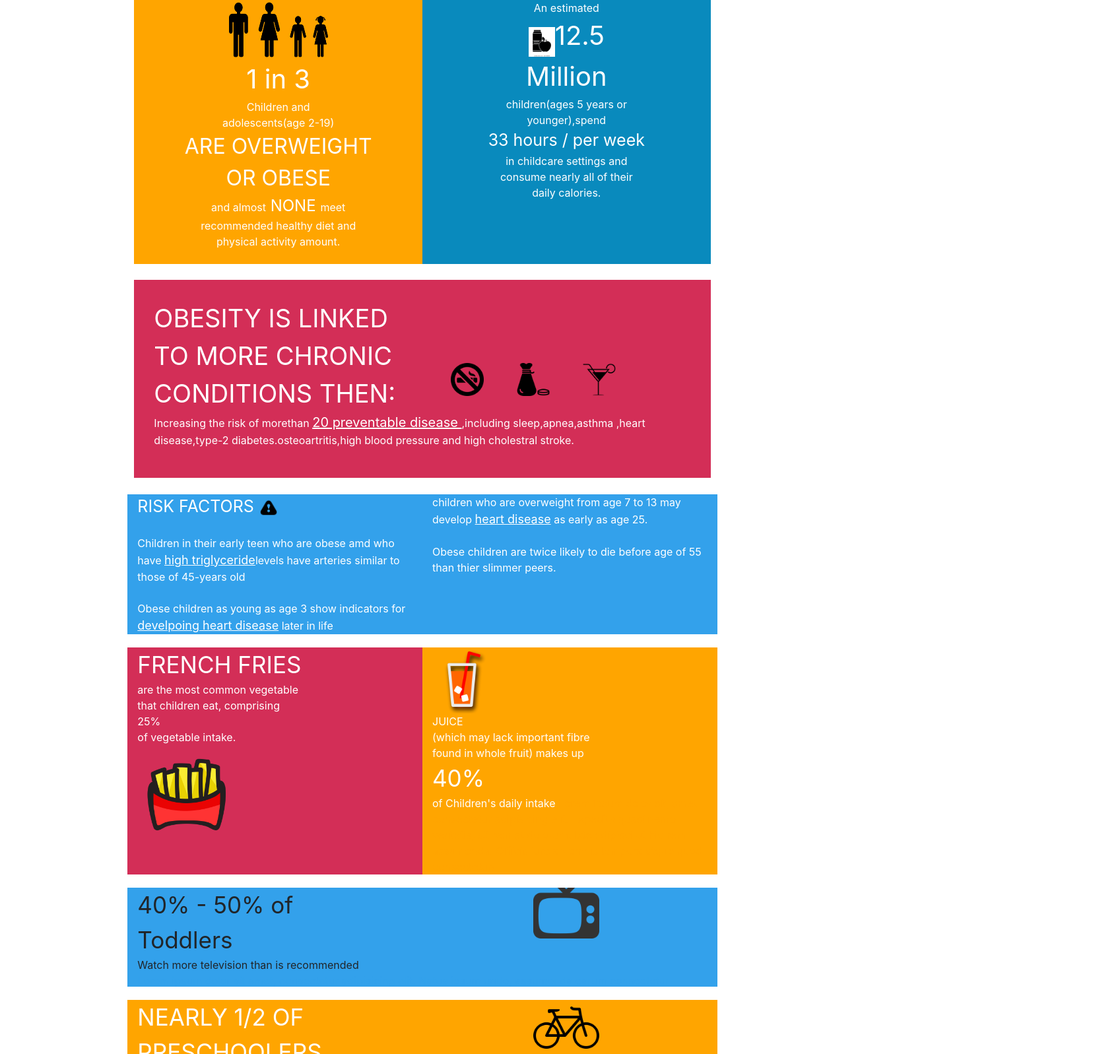
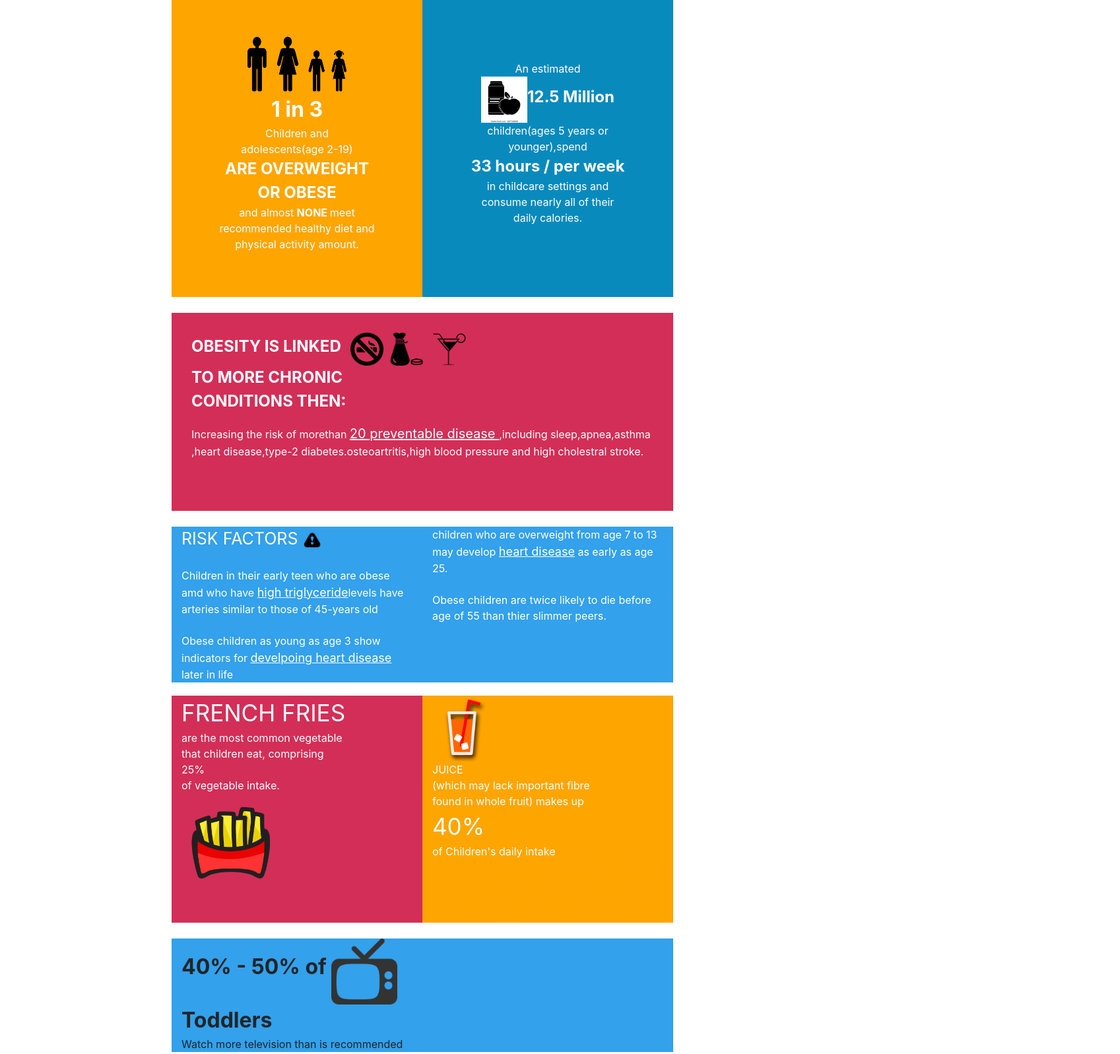
Before and after one commit to JayavelAnandh/Html-Css-day-5-task, a plain HTML site: page index.html in a window 1280 px wide. Shown: the top 1597 px of the page at 66% size, 1697 px wide, since content can reach past the window. Drawn offline with nearby package versions, Linux system fonts and the light colour scheme.

Commit message:
Added Responsive

```diff
--- a/Task-banner-2.css
+++ b/Task-banner-2.css
@@ -1,9 +1,9 @@
 #in{
     background-color: orange;
-    height: 400px;
+    height: auto;
 }
 #million{
-    height: 400px;
+    height: 450px;
     background-color: rgb(9, 138, 189);
 }
 #obe{
@@ -34,13 +34,52 @@ left: 650px;
 #rf{
     margin-top: 25px;
 }
-#tv{
-    position: relative;
-    bottom: 200px;
-    left: 600px;
-}
+
 #bc{
     position: relative;
     bottom: 230px;
     left: 600px;
 }
+@media screen and (max-width: 500px) {
+    .res{
+        display: grid;
+        align-items: center;
+    }
+}
+.bigbold{
+    font-size: x-large;
+    font-weight: bolder;
+}
+.bigbigbold{
+    font-size: xx-large;
+    font-weight: bolder;
+}
+.img-size{
+    height: 70px;
+    width: 70px;
+}
+.rowers{
+    display: flex;
+    justify-content: center;
+
+}
+
+.colArrange{
+    display: flex;
+    justify-content: center;
+    align-items: center;
+}
+.img-bar2{
+    height: 50px;
+    margin-left: 10px;
+}
+#Television{
+    background-color: rgb(51, 161, 235);
+}
+#bicyclebar{
+    background-color: orange;
+    color: white;
+    position: relative;
+
+
+}
--- a/index.html
+++ b/index.html
@@ -9,77 +9,83 @@
     <link rel="stylesheet" href="./Task-banner-2.css">
 </head>
 <body>
-    <script src="https://cdn.jsdelivr.net/npm/jquery@3.5.1/dist/jquery.slim.min.js" integrity="sha384-DfXdz2htPH0lsSSs5nCTpuj/zy4C+OGpamoFVy38MVBnE+IbbVYUew+OrCXaRkfj" crossorigin="anonymous"></script>
-    <script src="https://cdn.jsdelivr.net/npm/bootstrap@4.6.2/dist/js/bootstrap.bundle.min.js" integrity="sha384-Fy6S3B9q64WdZWQUiU+q4/2Lc9npb8tCaSX9FK7E8HnRr0Jz8D6OP9dO5Vg3Q9ct" crossorigin="anonymous"></script>
 
-    <div class="row justify-content-center">
-        <div class="col-4" id="in" style="color:white;text-align: center;">
-            <div><img src="./images/people-1886412_1280.png" alt="" style="height:90px ;width: 150px;"></div>
-          <bold><div style=" font-size:40px; "></bold>1 in 3</div>
-          <div>Children and</div>
-          <div>adolescents(age 2-19)</div>
-          <div style=" font-size: xx-large;">ARE OVERWEIGHT</div>
-          <div style=" font-size: xx-large;">OR OBESE</div>
-          <div>and almost<span style="font-size:x-large ;"> NONE </span>meet </div>
-          <div>recommended healthy diet and</div>
-          <div>physical activity amount.</div>
+  <div class="container-md"  >
+    <div class="row  rowers" >
+      <div class="col-md-4 colArrange" id="in"  style="color:white;text-align: center;">
+
+        <p><img src="./images/people-1886412_1280.png" alt="" style="height:90px ;width: 150px;"><br><span class="bigbigbold">1 in 3</span> <br> Children and <br> adolescents(age 2-19) <br> <span class="bigbold">ARE OVERWEIGHT</span><br><span class="bigbold">OR OBESE</span><br>and almost <b>NONE </b>meet <br>recommended healthy diet and <br>physical activity amount.</p>
+
+      </div>
+      <div class="col-md-4 colArrange" id="million"  style="color:white;text-align: center;padding: 2rem;" class="res">
+
+        <p>An estimated <br><img src="./images/images (1).png "class="img-size"><span class="bigbold">12.5  Million</span><br>children(ages 5 years or <br>younger),spend <br> <span class="bigbold">33 hours / per week</span><br>in childcare settings and<br>consume nearly all of their<br>daily calories.</p>
+
+      </div>
+    </div>
   </div>
 
 
-        <div class="col-4" id="million" style="color:white;text-align: center;">
-          <div>An estimated</div>
-          <div><img src="./images/images (1).png " alt="" style="height:45px ;width: 40px;"><span style=" font-size:40px;">12.5</span></div>
-          <div style=" font-size:40px;">Million</div>
-          <div>children(ages 5 years or</div>
-          <div>younger),spend</div>
-          <div style=" font-size:25px; ">33 hours / per week</div>
-          <div>in childcare settings and</div>
-          <div>consume nearly all of their</div>
-          <div>daily calories.</div>
+
+
+<br>
+  <div class="container-md">
+    <div class="row rowers ">
+      <div class="col-md-8 " id="obe">
+
+        <p> <span class="bigbold">OBESITY IS LINKED</span> <img src="./images/691901_no-smoking_512x512.png" alt="" class="img-bar2"><img src="./images/money.png" alt="" class="img-bar2"> <img src="./images/874947_wine_512x512.png" alt="" class="img-bar2"><br> <span class="bigbold">TO MORE CHRONIC</span><br> <span class="bigbold">CONDITIONS THEN:</span></p>
+        <p>Increasing the risk of morethan <span style="font-size:20px;text-decoration: underline;">20 preventable disease </span>,including sleep,apnea,asthma ,heart disease,type-2 diabetes.osteoartritis,high blood pressure and high cholestral stroke.</p>
+
+      </div>
+  </div>
+  </div>
+
+  <br>
+    <div class="container-md">
+      <div class="row rowers">
+
+        <div class="col-md-4 " style="color:white;background-color: rgb(51, 161, 235);"> <div style="font-size:25px">RISK FACTORS <span><img src="./images/warning.ico" alt="" style="height:30px;"></span> </div> <br>Children in their early teen who are obese amd who have <span style="text-decoration:underline ;font-size: 18px;">high triglyceride</span>levels have arteries similar to those of 45-years old <br> <br> Obese children as young as age 3 show indicators for <span style="text-decoration:underline;font-size: 18px;">develpoing heart disease</span> later in life</div>
+        <div class="col-md-4 " style="color:white;background-color: rgb(51, 161, 235);">children who are overweight from age 7 to 13 may develop <span style="text-decoration:underline ;font-size: 18px;">heart disease</span> as early as age 25. <br><br> Obese children are twice likely to die before age of 55 than thier slimmer peers.</div>
+      </div>
+    </div>
+
+    <div class="container-md">
+      <div class="row justify-content-center"id="fj" style="margin-top:20px;" class="res">
+
+      <div class="col-md-4 " style="color:white;background-color: rgb(211, 46, 87)"><div style="font-size: 35px;">FRENCH FRIES</div>are the most common vegetable <br> that children eat, comprising <div>25%</div>  of vegetable intake.<div><img src="./images/868118_snack_512x512.png" alt="" style="height:150px;"></div></div>
+      <div class="col-md-4 " style="color:white;background-color:orange ;"><div><img src="./images/281184_orange_512x512.png" alt="" height="100px"></div> <div style="font: size 25px;">JUICE</div> <div>(which may lack important fibre <br> found in whole fruit) makes up </div> <div style="font-size: 35px;">40%</div>of Children's daily intake <span style="color: orange;">Lorem ipsum dolor sit, amet consectetur adipisicing elit. Expedita quasi nemo veritatis, sit rem at dolorum. Iste adipisci ut hic rem assumenda. Officia iure ab omnis tempora atque quod consectetur!</span> </div>
     </div>
     </div>
  <br>
 
-<div class="row justify-content-center ">
-  <div class="col-8 " id="obe">
-    <div style="font-size: 38px;">OBESITY IS LINKED</div>
-    <div style="font-size: 38px;">TO MORE CHRONIC</div>
-    <div style="font-size: 38px;">CONDITIONS THEN:</div>
 
-    <p>Increasing the risk of morethan <span style="font-size:20px;text-decoration: underline;">20 preventable disease </span>,including sleep,apnea,asthma ,heart disease,type-2 diabetes.osteoartritis,high blood pressure and high cholestral stroke.</p>
-    <div id="smoke"><img src="./images/691901_no-smoking_512x512.png" alt="" style="height:50px;"></div>
-    <div id="pov"><img src="./images/money.png" alt="" style="height:50px;"></div>
-    <div id="wine"><img src="./images/874947_wine_512x512.png" alt="" style="height:50px;"></div>
+    <div class="container-md">
+      <div class="row justify-content-center">
+        <div class="col-md-8" id="Television">
+              <div> <span class="bigbigbold">40% - 50% of </span><span><img src="./images/585959_tv_512x512.png" alt="" style="height:100px" id="tv"></span><br><span class="bigbigbold">Toddlers</span><br>Watch more television than is recommended </div>
+        </div>
+      </div>
+    </div>
+<br>
+    <div class="container-md">
+      <div class="row justify-content-center" class="res">
+        <div class="col-md-8" id="bicyclebar">
+        <div><span class="bigbigbold">NEARLY 1/2 OF <br>PRESCHOOLERS </span><img id="cycle" src="./images/84040_bicycle_512x512.png" alt="" style=" height: 100px;"> <br> don't get enough<span style="font-size:large;text-decoration:underline"> physical activity</span></div>
+        </div>
+      </div>
+    </div>
+
+<br>
+        <div class="container-md">
+          <div class="row justify-content-center" style="margin-top:20px;color: white;" class="res">
+            <div class="col-md-4" style="background-color: rgb(51, 161, 235);text-align: center;padding: 2rem;" ><div><img src="./images/852595_business_512x512.png" alt="" style="height:100px;"></div><br> <span>cost</span> of obesity in the United states is staggering totalling about <div style="font-size:30PX;">$147 BILLION</div></div>
+            <div class="col-md-4" style="background-color: rgb(211, 46, 87);text-align: center;"><div style="font-size:30PX ;">CHILDREN WHO EAT HEALTHY FOODS AND GET DAILY PHYSICAL ACTIVITIES HAVE:</div>Fewer school absences <br>Higher acacdemic achievements <br> higher self-esteem <br>Fewer behavioral problems</div>
+          </div>
+
         </div>
 
 
-    <div class="row justify-content-center"id="rf">
-
-      <div class="col-4 " style="color:white;background-color: rgb(51, 161, 235);"> <div style="font-size:25px">RISK FACTORS <span><img src="./images/warning.ico" alt="" style="height:30px;"></span> </div> <br>Children in their early teen who are obese amd who have <span style="text-decoration:underline ;font-size: 18px;">high triglyceride</span>levels have arteries similar to those of 45-years old <br> <br> Obese children as young as age 3 show indicators for <span style="text-decoration:underline;font-size: 18px;">develpoing heart disease</span> later in life</div>
-      <div class="col-4 " style="color:white;background-color: rgb(51, 161, 235);">children who are overweight from age 7 to 13 may develop <span style="text-decoration:underline ;font-size: 18px;">heart disease</span> as early as age 25. <br><br> Obese children are twice likely to die before age of 55 than thier slimmer peers.</div>
-    </div>
-
-    <div class="row justify-content-center"id="fj" style="margin-top:20px;">
-
-      <div class="col-4 " style="color:white;background-color: rgb(211, 46, 87)"><div style="font-size: 35px;">FRENCH FRIES</div>are the most common vegetable <br> that children eat, comprising <div>25%</div>  of vegetable intake.<div><img src="./images/868118_snack_512x512.png" alt="" style="height:150px;"></div></div>
-      <div class="col-4 " style="color:white;background-color:orange ;"><div><img src="./images/281184_orange_512x512.png" alt="" height="100px"></div> <div style="font: size 25px;">JUICE</div> <div>(which may lack important fibre <br> found in whole fruit) makes up </div> <div style="font-size: 35px;">40%</div>of Children's daily intake <span style="color: orange;">Lorem ipsum dolor sit, amet consectetur adipisicing elit. Expedita quasi nemo veritatis, sit rem at dolorum. Iste adipisci ut hic rem assumenda. Officia iure ab omnis tempora atque quod consectetur!</span> </div>
-    </div>
-
-    <div class="row justify-content-center" style="margin-top:20px; ">
-      <div class="col-8" style="height:150px ;overflow:hidden;background-color: rgb(51, 161, 235);"><div style="font-size:35px;">40% - 50% of <br> Toddlers</div>Watch more television than is recommended <div style="color:rgb(51, 161, 235) ;">Lorem ipsum dolor sit amet, consectetur adipisicing elit. Natus ipsum unde, assumenda earum consectetur voluptatem repudiandae odio explicabo exercitationem, id est ipsam fuga at quo quas. Sint quaerat unde eveniet.</div><span><img src="./images/585959_tv_512x512.png" alt="" style="height:100px" id="tv"></span> </div>
-    </div>
-
-
-      <div class="row justify-content-center">
-        <div class="col-8" style="background-color: orange;margin-top: 20px;color: white;height: 150px;overflow: hidden;">
-         <div style="font-size:35px;">NEARLY 1/2 OF <br>PRESCHOOLERS </div> don't get enough <span style="font-size:large;text-decoration:underline">physical activity</span><div style="color:orange;">Lorem ipsum dolor sit amet consectetur adipisicing elit. Natus error dolorem repellendus dolor nisi, pariatur blanditiis deleniti fugit veniam? Obcaecati eaque fugiat assumenda saepe nam iusto corrupti repellat voluptatem rerum!</div><div id="bc"><img src="./images/84040_bicycle_512x512.png" alt="" style=" height: 100px;"></div>
-        </div>
-<br>
-<div><br></div>
-      <div class="row justify-content-center" style="margin-top:20px;color: white;">
-        <div class="col-4" style="background-color: rgb(51, 161, 235);text-align: center;" ><div><img src="./images/852595_business_512x512.png" alt="" style="height:100px;"></div><br> <span>cost</span> of obesity in the United states is staggering totalling about <div style="font-size:30PX;">$147 BILLION</div></div>
-        <div class="col-4" style="background-color: rgb(211, 46, 87);text-align: center;"><div style="font-size:30PX ;">CHILDREN WHO EAT HEALTHY FOODS AND GET DAILY PHYSICAL ACTIVITIES HAVE:</div>Fewer school absences <br>Higher acacdemic achievements <br> higher self-esteem <br>Fewer behavioral problems</div>
-      </div>
-  </div>
+  <script src="https://cdn.jsdelivr.net/npm/jquery@3.5.1/dist/jquery.slim.min.js" integrity="sha384-DfXdz2htPH0lsSSs5nCTpuj/zy4C+OGpamoFVy38MVBnE+IbbVYUew+OrCXaRkfj" crossorigin="anonymous"></script>
+    <script src="https://cdn.jsdelivr.net/npm/bootstrap@4.6.2/dist/js/bootstrap.bundle.min.js" integrity="sha384-Fy6S3B9q64WdZWQUiU+q4/2Lc9npb8tCaSX9FK7E8HnRr0Jz8D6OP9dO5Vg3Q9ct" crossorigin="anonymous"></script>
 </body>
 </html>
```
Lines whose indentation alone changed are shown as unchanged.
